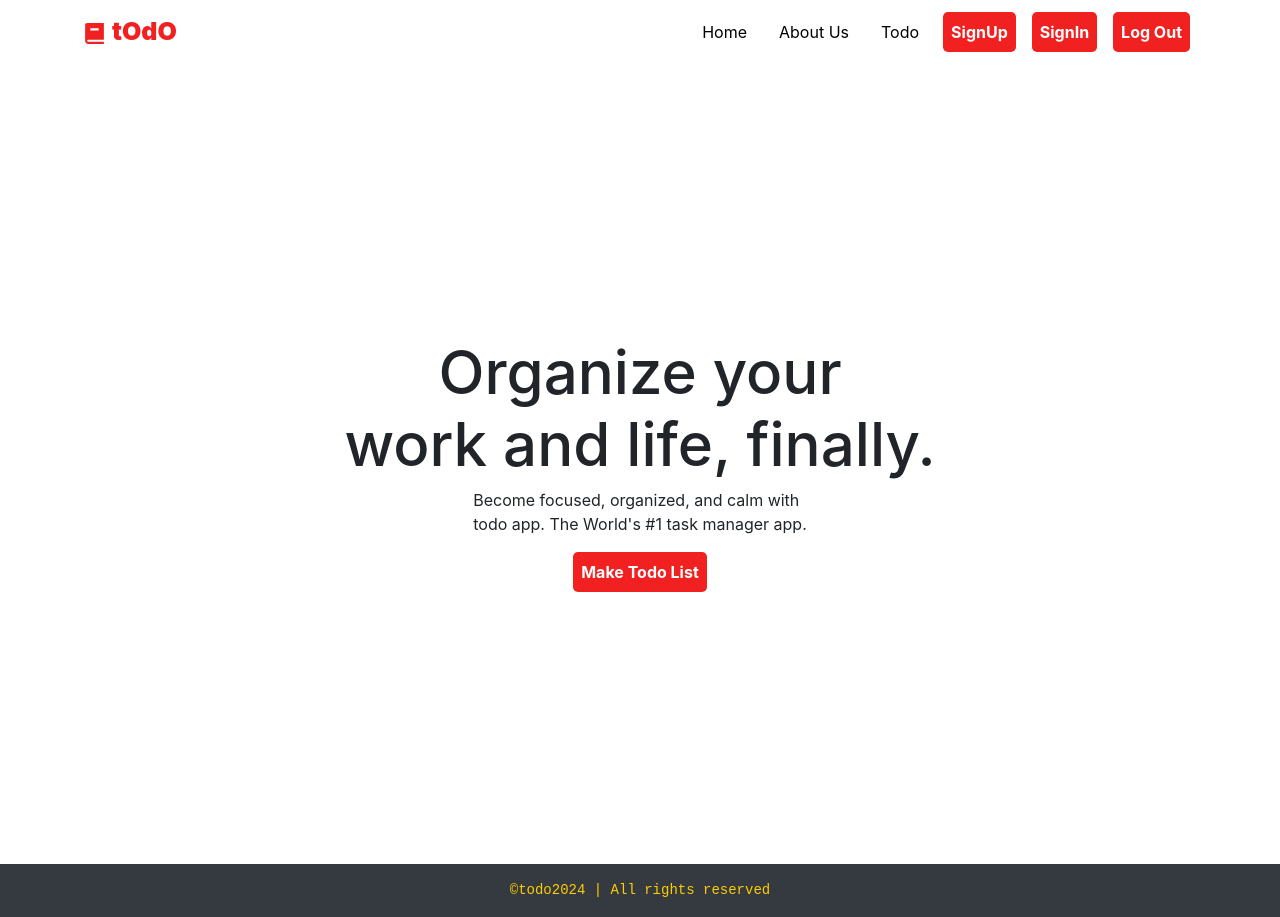
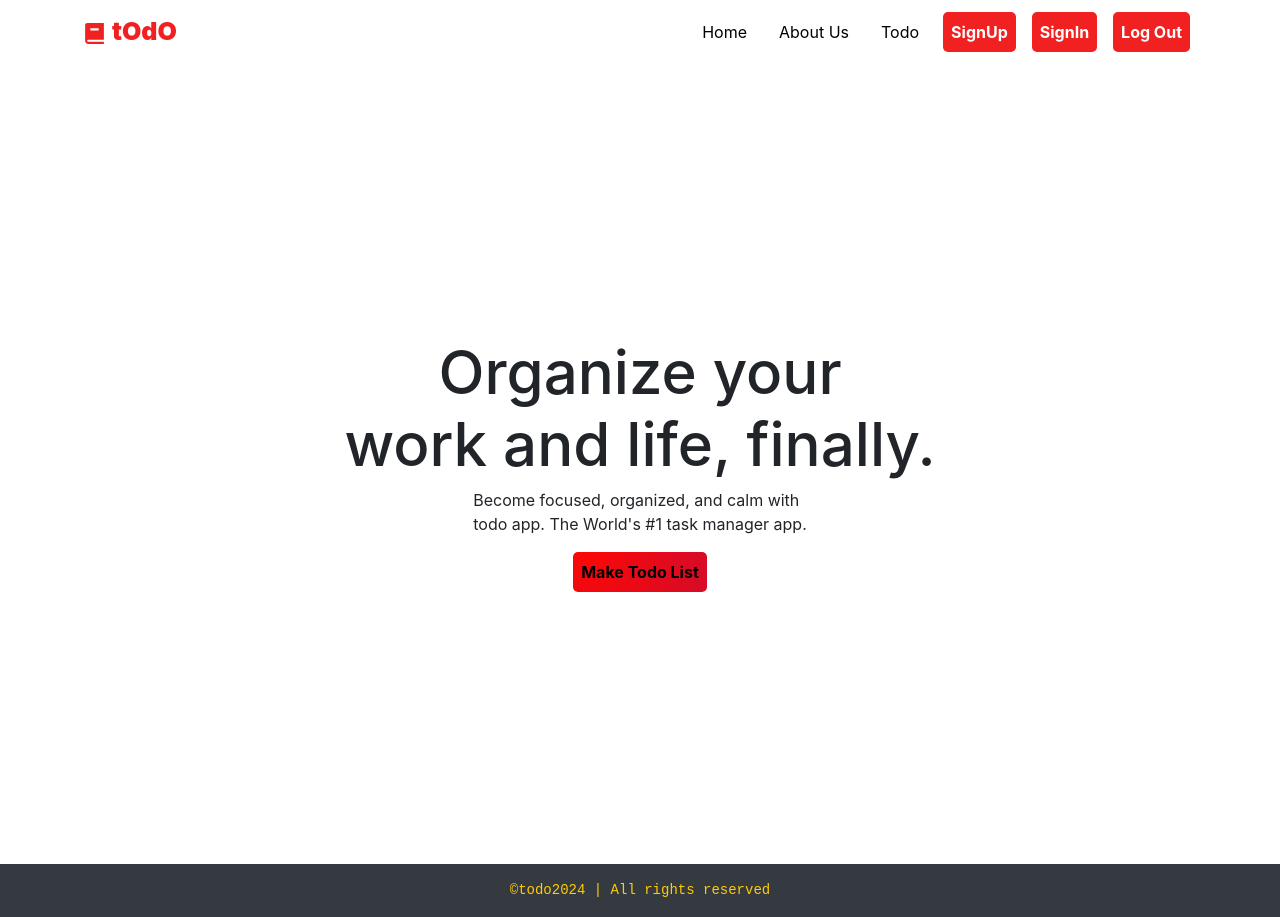
Before and after one commit to 007fahmida/MERN-TODO---Frontend, a React (Create React App) app: page / in a window 1280 px wide. Built offline with nearby package versions, Linux system fonts and the light colour scheme.

Commit message:
Update home.css

```diff
--- a/src/components/home/home.css
+++ b/src/components/home/home.css
@@ -1,15 +1,17 @@
-.home{
-    width:100%;
-    height:100vh;
+.home {
+    width: 100%;
+    height: 100vh;
 }
-.home h1{
+
+.home h1 {
     font-size: 60px;
 }
-.home-btn{
+
+.home-btn {
     border: none;
     outline: none;
-    background-color:rgb(240, 0, 0, 0.87);
-    border-radius:5px;
-    color:white !important;
+    background-color: rgb(240, 0, 0, 0.87);
+    border-radius: 5px;
+    background-image: radial-gradient(circle 986.6px at 10% 20%, rgba(251, 6, 6, 0.94) 0%, rgba(3, 31, 213, 1) 82.8%, rgba(248, 101, 248, 1) 87.9%);
     font-weight: bold;
 }
```
